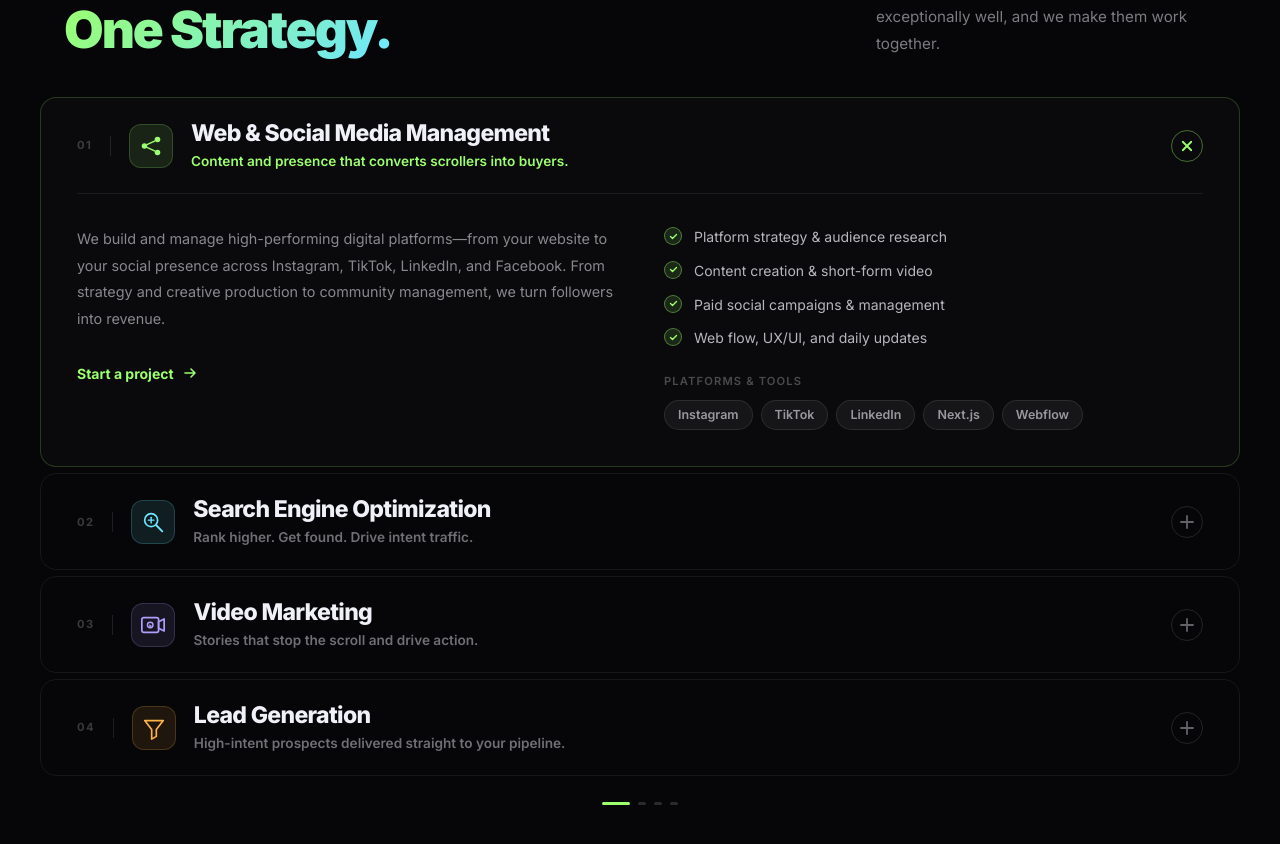
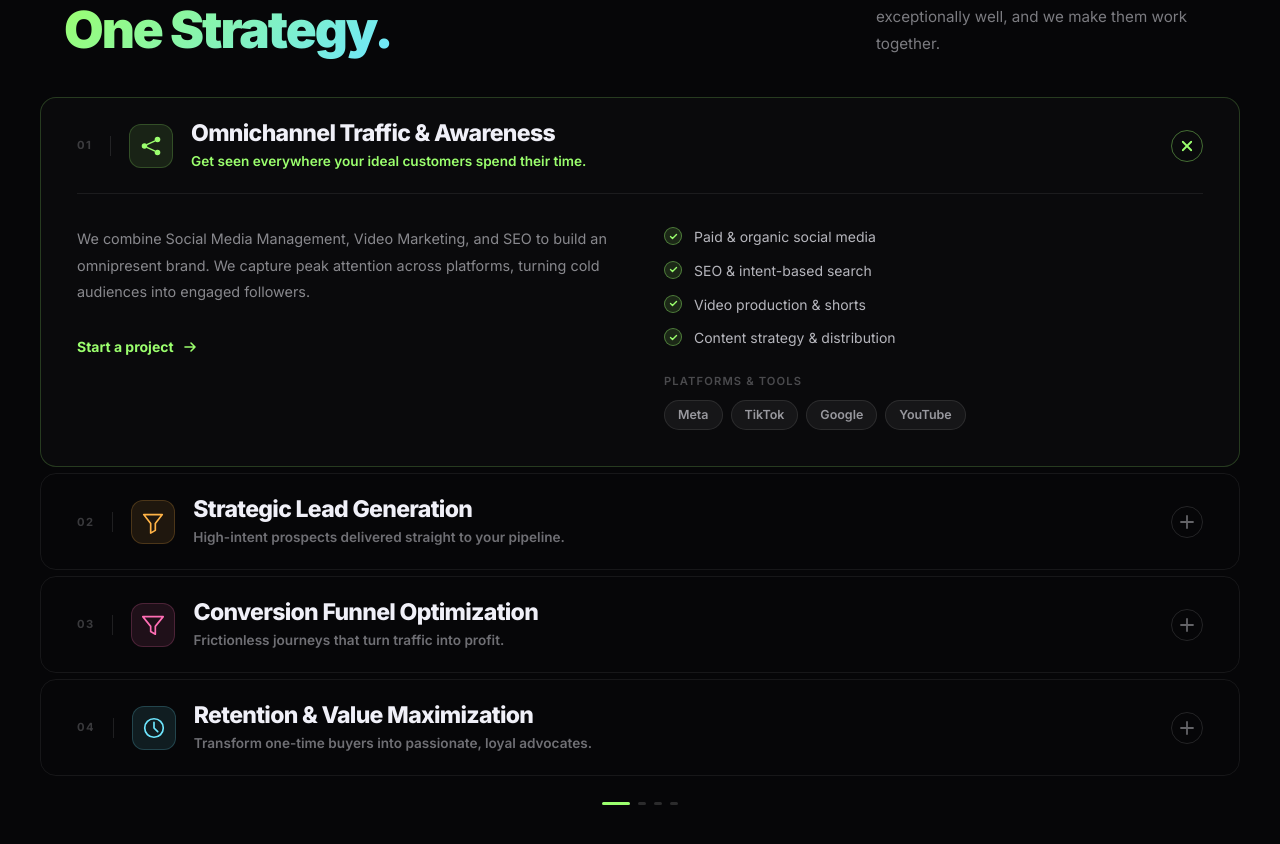
Before and after one commit to einfoengine/ablyart, a Next.js app: page / in a window 1280 px wide. Shown: the part 4225-5069 px from the top of the page. Built offline with nearby package versions, Linux system fonts and the light colour scheme.

Commit message:
Service updated

```diff
--- a/src/components/ServicesSection.tsx
+++ b/src/components/ServicesSection.tsx
@@ -5,17 +5,17 @@ import { motion } from "framer-motion";
 
 const services = [
   {
-    id: "web-social-media",
+    id: "omnichannel-traffic",
     number: "01",
-    title: "Web & Social Media Management",
-    tagline: "Content and presence that converts scrollers into buyers.",
+    title: "Omnichannel Traffic & Awareness",
+    tagline: "Get seen everywhere your ideal customers spend their time.",
     description:
-      "We build and manage high-performing digital platforms—from your website to your social presence across Instagram, TikTok, LinkedIn, and Facebook. From strategy and creative production to community management, we turn followers into revenue.",
+      "We combine Social Media Management, Video Marketing, and SEO to build an omnipresent brand. We capture peak attention across platforms, turning cold audiences into engaged followers.",
     bullets: [
-      "Platform strategy & audience research",
-      "Content creation & short-form video",
-      "Paid social campaigns & management",
-      "Web flow, UX/UI, and daily updates",
+      "Paid & organic social media",
+      "SEO & intent-based search",
+      "Video production & shorts",
+      "Content strategy & distribution",
     ],
     icon: (
       <svg width="26" height="26" viewBox="0 0 28 28" fill="none">
@@ -28,70 +28,20 @@ const services = [
     ),
     color: "#9bff6e",
     rgb: "155,255,110",
-    platforms: ["Instagram", "TikTok", "LinkedIn", "Next.js", "Webflow"],
-  },
-  {
-    id: "seo",
-    number: "02",
-    title: "Search Engine Optimization",
-    tagline: "Rank higher. Get found. Drive intent traffic.",
-    description:
-      "We combine technical SEO, content strategy, and Google Ads to make sure your brand appears exactly when people are searching for what you offer. More visibility, more qualified clicks, more growth.",
-    bullets: [
-      "Technical SEO & site audits",
-      "Keyword research & content strategy",
-      "Google Ads & PPC management",
-      "Local SEO & maps optimization",
-    ],
-    icon: (
-      <svg width="26" height="26" viewBox="0 0 28 28" fill="none">
-        <circle cx="12" cy="12" r="7" stroke="#6ee7ff" strokeWidth="1.8" fill="none" />
-        <line x1="17.5" y1="17.5" x2="24" y2="24" stroke="#6ee7ff" strokeWidth="2" strokeLinecap="round" />
-        <line x1="9" y1="12" x2="15" y2="12" stroke="#6ee7ff" strokeWidth="1.5" strokeLinecap="round" />
-        <line x1="12" y1="9" x2="12" y2="15" stroke="#6ee7ff" strokeWidth="1.5" strokeLinecap="round" />
-      </svg>
-    ),
-    color: "#6ee7ff",
-    rgb: "110,231,255",
-    platforms: ["Google", "Bing", "YouTube", "Maps", "Shopping"],
-  },
-  {
-    id: "video-marketing",
-    number: "03",
-    title: "Video Marketing",
-    tagline: "Stories that stop the scroll and drive action.",
-    description:
-      "From concept to publish, we handle the full video lifecycle. Whether it's brand films, social reels, motion graphics, or YouTube growth — we create video content that captures attention and converts viewers into customers.",
-    bullets: [
-      "Videography & studio/on-location shoots",
-      "2D/3D animation & motion graphics",
-      "Professional video editing & colour grade",
-      "YouTube & social channel management",
-    ],
-    icon: (
-      <svg width="26" height="26" viewBox="0 0 28 28" fill="none">
-        <rect x="2" y="6" width="18" height="16" rx="2" stroke="#b09eff" strokeWidth="1.8" fill="none" />
-        <path d="M20 10.5l6-3v13l-6-3V10.5z" stroke="#b09eff" strokeWidth="1.8" strokeLinejoin="round" fill="none" />
-        <circle cx="11" cy="14" r="3" stroke="#b09eff" strokeWidth="1.5" fill="none" />
-        <path d="M10 13.2l3 1.8-3 1.8V13.2z" fill="#b09eff" />
-      </svg>
-    ),
-    color: "#b09eff",
-    rgb: "176,158,255",
-    platforms: ["YouTube", "Instagram", "TikTok", "Vimeo", "After Effects"],
+    platforms: ["Meta", "TikTok", "Google", "YouTube"],
   },
   {
     id: "lead-generation",
-    number: "04",
-    title: "Lead Generation",
+    number: "02",
+    title: "Strategic Lead Generation",
     tagline: "High-intent prospects delivered straight to your pipeline.",
     description:
-      "We design strategic funnels focused purely on capturing intent and acquiring highly qualified leads. No more empty traffic—just engaged prospects actively looking to buy what you sell.",
+      "Traffic is useless without intent. We design automated, highly-targeted funnels focused purely on capturing qualified leads who are actively looking to buy your exact solution.",
     bullets: [
-      "Targeted lead capture & landing pages",
-      "Conversion rate optimization (CRO)",
-      "Automated email & SMS nurturing",
-      "Performance & attribution tracking",
+      "Targeted lead capture systems",
+      "Paid ads lead acquisition",
+      "Email & SMS nurturing sequences",
+      "Performance tracking & attribution",
     ],
     icon: (
       <svg width="26" height="26" viewBox="0 0 28 28" fill="none">
@@ -100,7 +50,52 @@ const services = [
     ),
     color: "#ffb347",
     rgb: "255,179,71",
-    platforms: ["HubSpot", "Salesforce", "ActiveCampaign", "Zapier"],
+    platforms: ["HubSpot", "ActiveCampaign", "Zapier"],
+  },
+  {
+    id: "funnel-optimization",
+    number: "03",
+    title: "Conversion Funnel Optimization",
+    tagline: "Frictionless journeys that turn traffic into profit.",
+    description:
+      "We design, build, and optimize high-converting sales environments. Through relentless testing and UX optimization, we eliminate friction and seamlessly transition leads to paying customers.",
+    bullets: [
+      "Landing page & checkout design",
+      "A/B split testing & heat-mapping",
+      "Buyer psychology & UX analysis",
+      "High-ticket closing systems",
+    ],
+    icon: (
+      <svg width="26" height="26" viewBox="0 0 28 28" fill="none">
+        <path d="M3 5h22l-8.5 10.5v8.5l-5-3v-5.5z" stroke="#ff6eb4" strokeWidth="1.8" strokeLinejoin="round" fill="none" />
+      </svg>
+    ),
+    color: "#ff6eb4",
+    rgb: "255,110,180",
+    platforms: ["ClickFunnels", "Shopify", "Hotjar", "Google Optimize"],
+  },
+  {
+    id: "retention-maximization",
+    number: "04",
+    title: "Retention & Value Maximization",
+    tagline: "Transform one-time buyers into passionate, loyal advocates.",
+    description:
+      "Acquisition is just the beginning. We build powerful backend retention systems, automated follow-ups, and irresistible upsell sequences that maximize the lifetime value of every customer you win.",
+    bullets: [
+      "Backend offer & upsell strategy",
+      "Customer lifecycle email/SMS",
+      "Loyalty programs & community",
+      "Churn reduction & analytics",
+    ],
+    icon: (
+      <svg width="26" height="26" viewBox="0 0 28 28" fill="none">
+        <path d="M4 14a10 10 0 1 1 20 0 10 10 0 0 1-20 0z" stroke="#6ee7ff" strokeWidth="1.8" strokeLinejoin="round" fill="none" />
+        <path d="M14 8v6l4 4" stroke="#6ee7ff" strokeWidth="1.8" strokeLinecap="round" strokeLinejoin="round" />
+      </svg>
+    ),
+    color: "#6ee7ff",
+    rgb: "110,231,255",
+    platforms: ["Klaviyo", "Skool", "Stripe", "Postscript"],
   },
 ];
 
```
